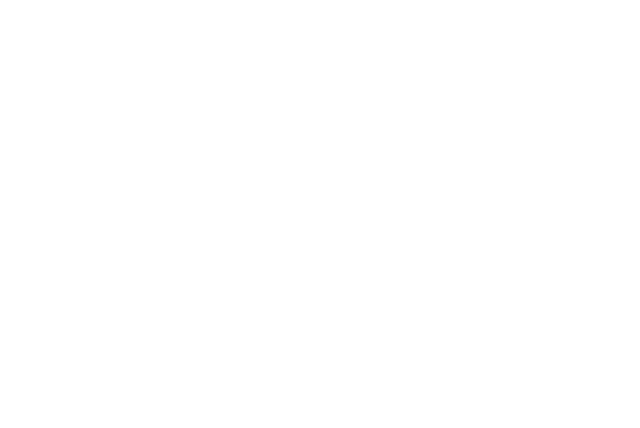
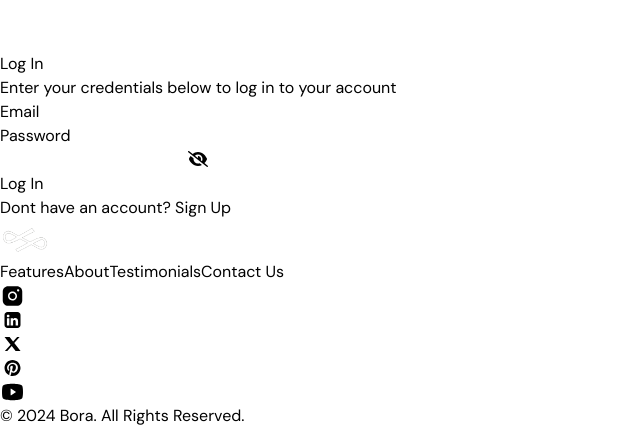
Before and after one commit to 22michelle/Frontend-Bora-2, a Next.js app: page /login in a window 1280 px wide. Shown: the part 1611-2039 px from the top of the page, without its empty margins (0-640 px from the left). Before the commit the page ends 800 px from the top, so only its background shows below. Built offline with nearby package versions, Linux system fonts and the light colour scheme.

Commit message:
Add Login Page

```diff
--- a/package.json
+++ b/package.json
@@ -11,6 +11,7 @@
   "dependencies": {
     "@fortawesome/free-solid-svg-icons": "^6.6.0",
     "@fortawesome/react-fontawesome": "^0.2.2",
+    "@reduxjs/toolkit": "^2.2.7",
     "axios": "^1.7.7",
     "clsx": "^2.1.1",
     "emailjs-com": "^3.2.0",
@@ -20,7 +21,9 @@
     "react": "^18.3.1",
     "react-bootstrap": "^2.10.4",
     "react-dom": "^18.3.1",
-    "react-toastify": "^10.0.5"
+    "react-redux": "^9.1.2",
+    "react-toastify": "^10.0.5",
+    "redux": "^5.0.1"
   },
   "devDependencies": {
     "@svgr/webpack": "^8.1.0",
--- a/src/app/components/ContactUs.tsx
+++ b/src/app/components/ContactUs.tsx
@@ -162,7 +162,7 @@
             </div>
             <button
               type="submit"
-              className="bg-blue-500 hover:bg-blue-600 text-white font-medium py-2 px-4 rounded-md w-full"
+              className="btn btn-primary hover:bg-[#001E80] text-white font-medium py-2 px-4 rounded-md w-full"
             >
               Send Message
             </button>
--- a/src/app/components/Footer.tsx
+++ b/src/app/components/Footer.tsx
@@ -5,6 +5,7 @@
 import SocialLinkedIn from "@/app/public/assets/social-linkedin.svg";
 import SocialYoutube from "@/app/public/assets/social-youtube.svg";
 import SocialPin from "@/app/public/assets/social-pin.svg";
+import Link from "next/link";
 
 export const Footer = () => {
   return (
@@ -21,9 +22,10 @@
           </div>
         </div>
         <nav className="flex flex-col md:flex-row md:justify-center gap-6 mt-6">
-        <a href="#about">About</a>
-              <a href="#Features">Feaures</a>
-              <a href="#Help">Help</a>
+                <Link href="#features">Features</Link>
+                <Link href="#about">About</Link>
+                <Link href="#testimonials">Testimonials</Link>
+                <Link href="#contact">Contact Us</Link>
         </nav>
         <div className="flex justify-center gap-6 mt-6">
           <SocialInsta />
--- a/src/app/globals.css
+++ b/src/app/globals.css
@@ -52,4 +52,19 @@
       transparent
     );
   }
+
+  @layer components {
+    .spinner {
+      @apply border-2 border-t-4 border-t-white border-gray-200 rounded-full w-5 h-5 animate-spin;
+    }
+
+    @keyframes spin {
+      0% {
+        transform: rotate(0deg);
+      }
+      100% {
+        transform: rotate(360deg);
+      }
+    }
+  }
 }
--- a/src/app/layout.tsx
+++ b/src/app/layout.tsx
@@ -19,7 +19,7 @@
   return (
     <html lang="en" className="relative">
       <head>
-        <link rel="shortcut icon" href="./favicon.ico" type="image/x-icon" />
+        <link rel="shortcut icon" href="./logo2.png" type="image/x-icon" />
       </head>
       <body className={clsx(dmSans.className, "antialiased bg-[#EAEEFE] text-black")}>
         {children}
--- a/src/app/login/page.tsx
+++ b/src/app/login/page.tsx
@@ -1,9 +1,154 @@
-import React from 'react'
+"use client";
+import React, { useState } from "react";
+import axios from "axios";
+import { useRouter } from "next/navigation";
+import { toast } from "react-toastify";
+import Spinner from "react-bootstrap/Spinner";
+import { FontAwesomeIcon } from "@fortawesome/react-fontawesome";
+import { faEye, faEyeSlash } from "@fortawesome/free-solid-svg-icons";
+import { Header } from '../components/Header';
+import { Footer } from '../components/Footer';
+import Link from "next/link";
+
+interface FormData {
+  email: string;
+  password: string;
+}
 
 export default function Login() {
+  const router = useRouter();
+  const [data, setData] = useState<FormData>({
+    email: "",
+    password: "",
+  });
+  const [loading, setLoading] = useState(false);
+  const [errors, setErrors] = useState<{ [key: string]: string }>({});
+  const [showPassword, setShowPassword] = useState(false);
+
+  const validateForm = () => {
+    const newErrors: { [key: string]: string } = {};
+    if (!data.email) {
+      newErrors.email = "Email is required";
+    } else if (!/\S+@\S+\.\S+/.test(data.email)) {
+      newErrors.email = "Email address is invalid";
+    }
+    if (!data.password) newErrors.password = "Password is required";
+    return newErrors;
+  };
+
+  const loginUser = async (e: React.FormEvent<HTMLFormElement>) => {
+    e.preventDefault();
+    const validationErrors = validateForm();
+
+    if (Object.keys(validationErrors).length > 0) {
+      setErrors(validationErrors);
+      for (const [key, message] of Object.entries(validationErrors)) {
+        toast.error(message);
+      }
+      return;
+    }
+
+    setLoading(true);
+    setErrors({});
+
+    const { email, password } = data;
+
+    try {
+      const response = await axios.post(
+        "https://backend-bora.onrender.com/user/login",
+        { email, password },
+        {
+          withCredentials: true,
+          headers: { "Content-Type": "application/json" },
+        }
+      );
+
+      const responseData = response.data;
+
+      if (!responseData.ok) {
+        toast.error(responseData.message || "Login failed");
+      } else {
+        toast.success(responseData.message || "Login Successful");
+        router.push("/dashboard");
+      }
+    } catch (error) {
+      if (axios.isAxiosError(error) && error.response) {
+        toast.error(
+          error.response.data.message || "An unexpected error occurred"
+        );
+      } else {
+        toast.error("An unexpected error occurred");
+      }
+    } finally {
+      setLoading(false);
+    }
+  };
+
   return (
-    <div>
-      Login
-    </div>
-  )
+    <>
+      <Header isLoginPage={true} />
+      <section className="py-5 overflow-clip relative">
+        <div className="container">
+          <div className="flex gap-2 justify-center">
+            <div className="max-w-md mx-auto bg-white rounded-lg shadow-md p-8 z-10">
+              <h2 className="section-subtitle mb-4 text-[30px] text-center">Log In</h2>
+              <p className="text-center mb-6">Enter your credentials below to log in to your account</p>
+              <form onSubmit={loginUser}>
+                <div className="mb-4">
+                  <label className="block text-gray-700 text-sm font-bold mb-2">Email</label>
+                  <input
+                    type="email"
+                    value={data.email}
+                    onChange={(e) => setData({ ...data, email: e.target.value })}
+                    className={`form-control block w-full px-3 py-2 text-base font-normal text-gray-700 bg-white border border-gray-300 rounded transition ease-in-out focus:outline-none`}
+                    autoComplete="currentnew-password"
+                  />
+                  {errors.email && <div className="text-red-500">{errors.email}</div>}
+                </div>
+
+                <div className="mb-4">
+                  <label className="block text-gray-700 text-sm font-bold mb-2">Password</label>
+                  <div className="relative">
+                    <input
+                      type={showPassword ? "text" : "password"}
+                      value={data.password}
+                      onChange={(e) => setData({ ...data, password: e.target.value })}
+                      className={`form-control block w-full px-3 py-2 text-base font-normal text-gray-700 bg-white border border-gray-300 rounded transition ease-in-out focus:outline-none`}
+                      autoComplete="new-password"
+                    />
+                    <button
+                      type="button"
+                      onClick={() => setShowPassword(!showPassword)}
+                      className="absolute right-3 top-1/2 transform -translate-y-1/2 text-gray-500"
+                    >
+                      {showPassword ? <FontAwesomeIcon icon={faEye} /> : <FontAwesomeIcon icon={faEyeSlash} />}
+                    </button>
+                  </div>
+                  {errors.password && <div className="text-red-500">{errors.password}</div>}
+                </div>
+
+                <div className="flex items-center justify-between">
+                <button
+                  type="submit"
+                  className="w-full bg-gradient-to-r btn btn-primary hover:bg-[#001E80] text-white py-2 rounded-lg shadow-m transition-colors duration-300 flex items-center justify-center"
+                  disabled={loading}
+                >
+               {loading ? <div className="spinner"></div> : "Log In"}
+               </button>
+                </div>
+
+                <p className="text-center text-sm mt-4">
+                  Dont have an account?{" "}
+                  <Link href="/signup">
+                    Sign Up
+                  </Link>
+                </p>
+              </form>
+            </div>
+          </div>
+        </div>
+      </section>
+      <Footer />
+    </>
+  );
 }
```
Also changed, not shown: src/app/components/Hero.tsx (+3 -6 lines), src/app/dashboard/page.tsx (added, +9 -0 lines), src/app/signup/page.tsx (+25 -20 lines), src/app/Logo2.png (added), src/app/components/Header.tsx (line endings or trailing spaces), 1 other file (tests, documents, lock files or other folders).
